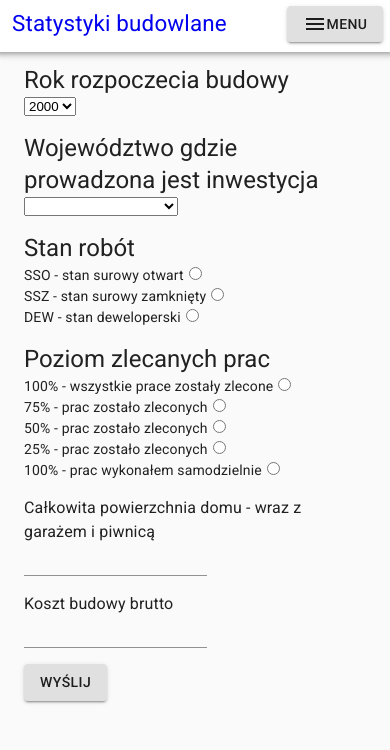
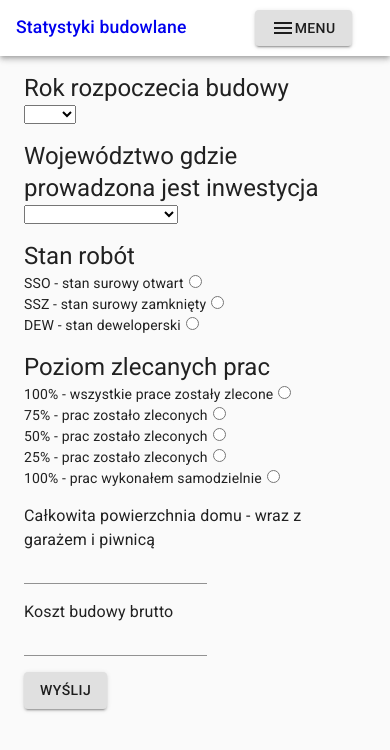
Before and after one commit to DominikPro/MERN-Application-for-collecting-data-on-the-cost-of-building-a-house, a React (Create React App) app in the folder house-construction-costs/: page /form in a window 390 px wide. Shown: the top 750 px of the page. Built offline with nearby package versions, Linux system fonts and the light colour scheme.

Commit message:
animation when generating statistics

```diff
--- a/house-construction-costs/src/Components/CostForm/CostForm.jsx
+++ b/house-construction-costs/src/Components/CostForm/CostForm.jsx
@@ -13,6 +13,7 @@ import { Container, Button, Box, Typography, Input } from "@material-ui/core/";
 
 const CostForm = () => {
   const [voted, setVoted, removeVoted] = useSessionStorage("voted", false);
+
 
   const dispatch = useDispatch();
 
--- a/house-construction-costs/src/Components/CostForm/dataForm.js
+++ b/house-construction-costs/src/Components/CostForm/dataForm.js
@@ -1,5 +1,6 @@
 
 export const year = [
+  "",
   2000,
   2001,
   2002,
--- a/house-construction-costs/src/Components/GenerateStats/StatsGenerator.jsx
+++ b/house-construction-costs/src/Components/GenerateStats/StatsGenerator.jsx
@@ -1,14 +1,26 @@
 import React, { useState, useEffect } from "react";
 import findData from "../../actions/findData"
 import { voivodships } from "../CostForm/dataForm";
+import Collapse from "@mui/material/Collapse";
+import { makeStyles } from "@material-ui/core/styles";
 import Button from '@mui/material/Button';
-import { Container, Typography, Box, Paper, CardContent } from '@material-ui/core/'
-import SquareFootIcon from '@mui/icons-material/SquareFoot';
+import { Container, Typography, Box, Card, CardContent } from '@material-ui/core/'
+
+
+const useStyle = makeStyles((theme) => ({
+    typography: {
+        [theme.breakpoints.down("sm")]: {
+            fontSize: "1.3rem",
+        },
+    },
+}));
 
 const StatsGenerator = (props) => {
+    const classes = useStyle();
     const dataForStats = props.dataForStats;
     const dataSelectedByCustomer = props.dataSelectedByCustomer;
 
+    const [numberOfRaports, setNumberOfRaports] = useState();
     const [averageCost, setAverageCost] = useState(0);
     const [averageSize, setAverageSize] = useState(0);
     const [showStat, setShowStat] = useState(false);
@@ -23,6 +35,8 @@ const StatsGenerator = (props) => {
         let filtredData = dataForStats.filter(item => { if (item.year === parseInt(dataSelectedByCustomer.year) && item.voivodeship === dataSelectedByCustomer.voivodeship) { return item } });
         let sumOfCosts = filtredData.reduce((accum, obj) => accum + Number(obj.constructionCost), 0);
         let sumOfArea = filtredData.reduce((accum, obj) => accum + Number(obj.houseArea), 0);
+        setNumberOfRaports(filtredData.length)
+
 
         if (sumOfCosts === 0 || sumOfArea === 0) {
             return setNoStat(true)
@@ -37,20 +51,28 @@ const StatsGenerator = (props) => {
     if (dataSelectedByCustomer.year != "" && dataSelectedByCustomer.voivodeship != "") {
         return (
             <>
-                <Box sx={{ m: 1 }}>
-                    <Typography variant="h5">{`Wybrano województwo ${dataSelectedByCustomer.voivodeship} statyski za rok ${dataSelectedByCustomer.year}`}</Typography>
+                <Container >
+                    <Box>
+
+                        <Box mt={2}>
+                            <Typography className={classes.typography} variant="h5">{`Wybrano województwo ${dataSelectedByCustomer.voivodeship} statyski za rok ${dataSelectedByCustomer.year}.`}</Typography>
                         </Box>
 
                         <Box sx={{ m: 1 }}>
-                    <Button variant="contained"
+                            <Button variant="contained" size="large"
                                 onClick={() => showStata()}
                             >
                                 Pokarz statystki
                             </Button>
                         </Box>
-                <CardContent sx={{ minWidth: 275 }}>
 
-                    {showStat ? <>
+
+                        <Collapse in={showStat}>
+                            {showStat ?
+                                <Box mt={4}>
+                                    <Card sx={{ minWidth: 275 }} variant="outlined">
+                                        <Box p={4}>
+
                                             <Box mt={2}>
                                                 <Typography sx={{ fontSize: 14 }} color="text.secondary" gutterBottom>
                                                     {`Średni koszt budowy 1m2 domu w ${dataSelectedByCustomer.year} roku wyniusł:`}
@@ -60,29 +82,34 @@ const StatsGenerator = (props) => {
                                                     {` ${averageCost}zł`}
                                                 </Typography>
                                             </Box>
-                    </>
-                        : null}
 
-
-                    {showStat ? <>
                                             <Box mt={2}>
                                                 <Typography sx={{ mb: 1.5 }} color="text.secondary">
                                                     {`Średnia wielkość budowanego domu to:`}
                                                 </Typography>
-                            <Typography variant="h5" component="div">
+
+                                                <Typography variant="h5" >
                                                     {`${averageSize} m2`}
                                                 </Typography>
+                                                <Box mt={1}>
+                                                    <Typography sx={{ mb: 1.5 }} color="text.secondary">
+                                                        {`Statystyki wygenerowane na podstawie ${numberOfRaports} raportów.`}
+                                                    </Typography>
                                                 </Box>
-                    </>
-                        : null}
+                                            </Box>
 
-                </CardContent>
-
-
+                                        </Box>
+                                    </Card>
+                                </Box>
+                                :
+                                null}
+                        </Collapse>
                         <Box mt={2}>
 
-                    {noStat ? <Typography variant="h4">Brak danych</Typography> : null}
+                            {noStat ? <Box mt={6}> <Typography variant="h4">Brak danych :(</Typography> </Box> : null}
                         </Box>
+                    </Box>
+                </Container>
             </>
         );
     } else return (<Box sx={{ m: 1 }}><Typography variant="h5">Wybierz rok i województwo</Typography></Box>)
--- a/house-construction-costs/src/Components/GoToStats/GoToStats.jsx
+++ b/house-construction-costs/src/Components/GoToStats/GoToStats.jsx
@@ -2,26 +2,44 @@ import React from 'react'
 import { Link } from "react-router-dom"
 import Button from '@mui/material/Button';
 import { Typography, Box } from '@material-ui/core/'
+import { makeStyles } from "@material-ui/core/styles";
 import BeenhereIcon from '@mui/icons-material/Beenhere';
 import Grid from '@mui/material/Grid';
 
+const useStyle = makeStyles((theme) => ({
+    typography: {
+        [theme.breakpoints.down("sm")]: {
+            fontSize: "1.8rem",
+            "fontWeight": 500
+        },
+    },
+}));
+
 
 const GoToStats = () => {
+    const classes = useStyle();
     return (
         <>
-            <Grid container justifyContent="center"   sx={{ flexGrow: 1}}>
+            <Box mt={2}>
+
+                <Grid container justifyContent="center" sx={{ flexGrow: 1 }}>
+
                     <Grid container justifyContent="center" xs={12} md={8}>
-                    <Typography variant="h4">Twój kosztory został pomyślnie wysłany</Typography>
+
+                        <Typography align="center" variant="h4" className={classes.typography}>Twój kosztory został pomyślnie wysłany</Typography>
 
                     </Grid>
                     <Grid container justifyContent="center">
-                    <BeenhereIcon fontSize="large" color="success"/>
+                        <Box mt={2}>
+                            <BeenhereIcon fontSize="large" color="success" />
+                        </Box>
                     </Grid>
                     <Grid container justifyContent="center" xs={12}>
                         <Link style={{ textDecoration: "none" }} to="/stats" > <Button variant="contained" color="success">Zobacz koszty budowy innych inwestorów</Button></Link>
                     </Grid>
 
                 </Grid>
+            </Box >
         </>
     )
 }
--- a/house-construction-costs/src/Components/Navigation/Navigation.jsx
+++ b/house-construction-costs/src/Components/Navigation/Navigation.jsx
@@ -22,7 +22,12 @@ import {
 const useStyle = makeStyles((theme) => ({
     typography: {
         [theme.breakpoints.down("sm")]: {
-            fontSize: "1.4rem",
+            fontSize: "1.3rem",
+            "fontWeight": 500
+        },
+        [theme.breakpoints.down("xs")]: {
+            fontSize: "1.1rem",
+            "fontWeight": 500
         },
     },
 }));
@@ -41,17 +46,17 @@ const Navigation = () => {
     return (
         <>
             <CssBaseline />
-            <Grid container spacing={1}>
+            <Grid container >
                 <AppBar color="inherit" position="relative">
                     <Toolbar >
-                        <Grid xs={9} sm={10} lg={11}>
-                            <Box xs={{ mr: 1 }}>
+                        <Grid xs={8} sm={10} md={11}>
+                            <Box >
                                 <Link to="/" style={{ textDecoration: "none" }}  >
                                     <Typography className={classes.typography} variant="h4" component="div" sx={{ flexGrow: 1 }}>Statystyki budowlane</Typography>
                                 </Link>
                             </Box>
                         </Grid>
-                        <Grid xs={1} sm={2} lg={1}>
+                        <Grid xs={2} sm={1} md={1}>
 
                             <Button
                                 variant="contained"
--- a/house-construction-costs/src/Components/StatisticForm/StatisticForm.jsx
+++ b/house-construction-costs/src/Components/StatisticForm/StatisticForm.jsx
@@ -5,9 +5,19 @@ import VoivodeshipInput from "../Shared/VoivodeshipInput";
 import YearInput from "../Shared/YearInput";
 import { useDispatch, useSelector } from "react-redux";
 import { getCosts } from "../../redux/actions/costs";
+import { makeStyles } from "@material-ui/core/styles";
 import { Container, Typography, Box, Paper } from "@material-ui/core/";
 
+const useStyle = makeStyles((theme) => ({
+  typography: {
+    [theme.breakpoints.down("sm")]: {
+      fontSize: "1.3rem",
+    },
+  },
+}));
+
 const StatisticForm = () => {
+  const classes = useStyle();
   const dispatch = useDispatch();
   let dataForStats = useSelector((state) => state.costs);
   const [statForm, setStatForm] = useState({
@@ -24,15 +34,14 @@ const StatisticForm = () => {
     <>
       <Container maxWidth="md">
         <Box mt={2}>
-          <Typography variant="h5">{`Wybierz rok budowy: ${statForm.year}`}</Typography>
+          <Typography className={classes.typography} variant="h5">{`Wybierz rok budowy: ${statForm.year}`}</Typography>
         </Box>
         <YearInput setStateInParentComponent={setStatForm} />
         <Box mt={2}>
 
-          <Typography variant="h5">{`Wybierz wojewódtwo: ${statForm.voivodeship}`}</Typography>
+          <Typography className={classes.typography} variant="h5">{`Wybierz wojewódtwo: ${statForm.voivodeship}`}</Typography>
         </Box>
         <VoivodeshipInput setStateInParentComponent={setStatForm} />
-
 
         <StatsGenerator
           dataForStats={dataForStats}
--- a/house-construction-costs/src/Page/HomePage.jsx
+++ b/house-construction-costs/src/Page/HomePage.jsx
@@ -1,37 +1,45 @@
 import React from "react";
 import { Link } from "react-router-dom";
-
+import { makeStyles } from "@material-ui/core/styles";
 import HowToVoteIcon from "@mui/icons-material/HowToVote";
 import EqualizerIcon from "@mui/icons-material/Equalizer";
 import Avatar from "@mui/material/Avatar";
 import { Grid, Typography, Button, Box } from "@material-ui/core";
 
+const useStyle = makeStyles((theme) => ({
+  typography: {
+    [theme.breakpoints.down("sm")]: {
+      fontSize: "2rem",
+      "fontWeight": 600
+    },
+  },
+}));
+
 const HomePage = () => {
+  const classes = useStyle();
   return (
     <Grid sx={{ flexGrow: 1 }}>
       <Grid container justifyContent="center" spacing={5}>
+
         <Grid container justifyContent="center" item xs={12} md={10}>
           <Box m={2} >
-            <Typography align="center" variant="h4">
+            <Typography className={classes.typography} align="center" variant="h4">
               Strona zbiera i przedstawia dane dotyczące kosztów budowy domów.
             </Typography>
           </Box>
         </Grid>
 
         <Grid container justifyContent="center" alignItems="center" item xs={10} md={4}>
-
           <Avatar
             alt=""
             src="/images/costs.jpg"
             sx={{ width: 250, height: 250 }}
           ></Avatar>
-          <Box sx={{
-            height: 200
-          }}>
+          <Box sx={{ height: 200 }} >
             <Typography variant="h6" align="center">
               Jeśli budujesz lub budowałeś dom i chciałbyś się podzielić z innymi
               użytkownikami kosztami swojej budowy zapraszam do wypełnienia
-              krótkiego formularzas.
+              krótkiego formularza.
             </Typography>
           </Box>
           <Link to="/form" style={{ textDecoration: "none" }}>
@@ -42,15 +50,12 @@ const HomePage = () => {
         </Grid>
 
         <Grid container justifyContent="center" item xs={10} md={4}>
-
           <Avatar
             alt="Remy Sharp"
             src="/images/stats.jpg"
             sx={{ width: 250, height: 250 }}
           ></Avatar>
-          <Box sx={{
-            height: 200
-          }}>
+          <Box sx={{ height: 200 }} >
             <Typography variant="h6" align="center">
               Jeśli przygotowujesz się do budowy i chcesz sprawdzić, na jakie koszty budowy musisz się przygotować. Przejdź do statystyk.
             </Typography>
@@ -61,8 +66,8 @@ const HomePage = () => {
               <EqualizerIcon color="secondary" fontSize="large" />
             </Button>
           </Link>
+        </Grid>
 
-        </Grid>
       </Grid>
     </Grid >
   );
```
Also changed, not shown: house-construction-costs/src/App.js (+6 -1 lines). Lines whose indentation alone changed are shown as unchanged.
